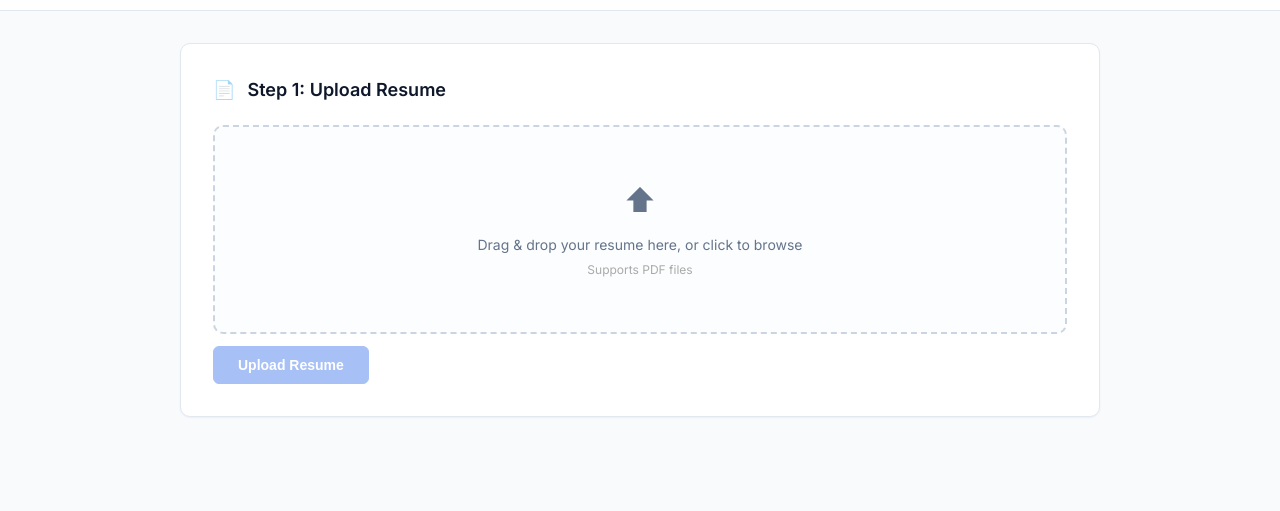
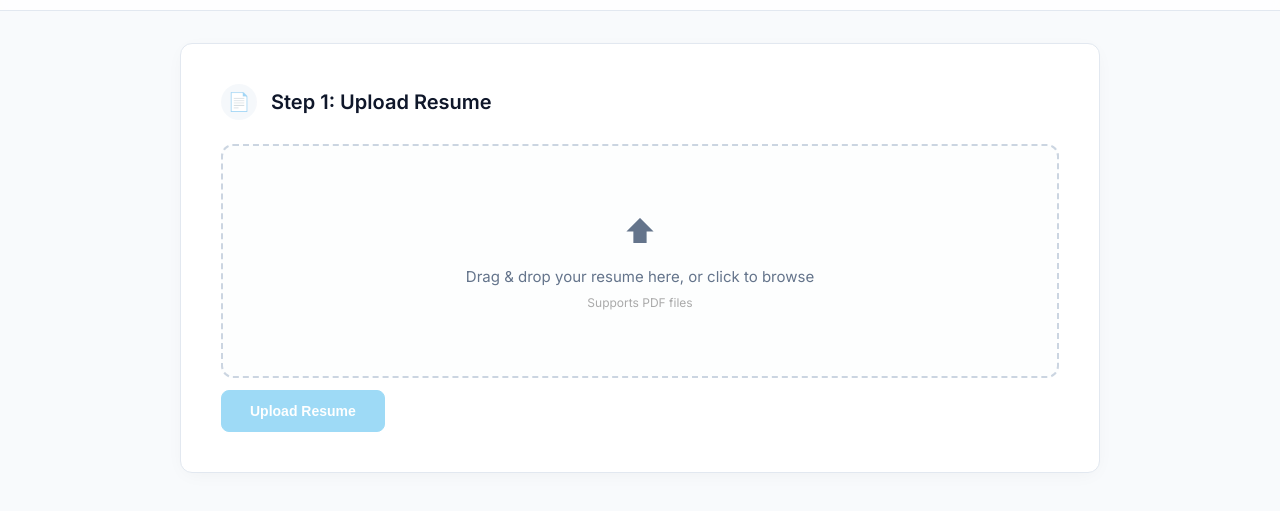
Before and after one commit to Zenuxcoder/Resume-Parser, a website: page index.html in a window 1280 px wide. Shown: the part 49-560 px from the top of the page. Drawn offline with Linux system fonts and the light colour scheme.

Commit message:
style: implement human-centric UI with organic spring animations and natural colors

```diff
--- a/style.css
+++ b/style.css
@@ -1,21 +1,29 @@
 :root {
-    /* Colors */
-    --primary: #2563eb;
-    --primary-hover: #1d4ed8;
-    --bg-page: #f8fafc;
+    /* Colors - Natural & Human */
+    --primary: #0ea5e9;        /* Sky Blue */
+    --primary-hover: #0284c7;
+    --success: #10b981;        /* Emerald */
+    --warning: #f59e0b;        /* Amber */
+    --error: #ef4444;          /* Rose */
+
+    --bg-page: #f8fafc;        /* Slate 50 */
     --bg-card: #ffffff;
-    --text-main: #1e293b;
-    --text-muted: #64748b;
-    --border-color: #e2e8f0;
+    --text-main: #0f172a;       /* Slate 900 */
+    --text-muted: #64748b;      /* Slate 500 */
+    --border-color: #e2e8f0;    /* Slate 200 */
 
     /* Elevation */
-    --shadow-sm: 0 1px 2px 0 rgb(0 0 0 / 0.05);
-    --shadow-md: 0 4px 6px -1px rgb(0 0 0 / 0.1), 0 2px 4px -2px rgb(0 0 0 / 0.1);
-    --shadow-lg: 0 10px 15px -3px rgb(0 0 0 / 0.1), 0 4px 6px -4px rgb(0 0 0 / 0.1);
+    --shadow-soft: 0 4px 20px -5px rgba(0, 0, 0, 0.05);
+    --shadow-lift: 0 10px 25px -10px rgba(0, 0, 0, 0.1);
+
+    /* Motion - The 'Human' feel */
+    --spring: cubic-bezier(0.34, 1.56, 0.64, 1);
+    --transition-snappy: all 0.3s var(--spring);
+    --transition-fluid: all 0.5s cubic-bezier(0.4, 0, 0.2, 1);
 
     /* Radius */
-    --radius: 10px;
-    --radius-sm: 6px;
+    --radius: 12px;
+    --radius-sm: 8px;
 }
 
 /* ===== Reset & Base ===== */
@@ -96,25 +104,61 @@ body {
     background: var(--bg-card);
     border: 1px solid var(--border-color);
     border-radius: var(--radius);
-    padding: 32px;
-    margin-bottom: 24px;
-    box-shadow: var(--shadow-sm);
-    transition: transform 0.2s ease, box-shadow 0.2s ease;
+    padding: 40px;
+    margin-bottom: 32px;
+    box-shadow: var(--shadow-soft);
+    transition: var(--transition-snappy);
+    position: relative;
+    overflow: hidden;
+}
+
+.card::before {
+    content: '';
+    position: absolute;
+    top: 0;
+    left: 0;
+    width: 100%;
+    height: 4px;
+    background: linear-gradient(90deg, var(--primary), #a5b4fc);
+    opacity: 0;
+    transition: var(--transition-fluid);
 }
 
 .card:hover {
-    transform: translateY(-2px);
-    box-shadow: var(--shadow-md);
+    transform: translateY(-4px) scale(1.005);
+    box-shadow: var(--shadow-lift);
+}
+
+.card:hover::before {
+    opacity: 1;
 }
 
 .card h2 {
-    font-size: 18px;
+    font-size: 20px;
     font-weight: 700;
-    margin-bottom: 20px;
-    color: #0f172a;
+    margin-bottom: 24px;
+    color: var(--text-main);
     display: flex;
     align-items: center;
-    gap: 12px;
+    gap: 14px;
+}
+
+.card h2 .icon {
+    display: flex;
+    align-items: center;
+    justify-content: center;
+    width: 36px;
+    height: 36px;
+    background: #f1f5f9;
+    border-radius: 50%;
+    font-size: 16px;
+    transition: var(--transition-snappy);
+}
+
+.card:hover h2 .icon {
+    background: var(--primary);
+    color: white;
+    transform: rotate(10deg);
 }
 
 .card h2 .icon {
@@ -126,20 +170,27 @@ body {
 .upload-area {
     border: 2px dashed #cbd5e1;
     border-radius: var(--radius);
-    padding: 48px 24px;
+    padding: 60px 24px;
     text-align: center;
     color: var(--text-muted);
-    font-size: 14px;
+    font-size: 15px;
     cursor: pointer;
-    transition: all 0.2s ease;
-    background: #fcfdfe;
+    transition: var(--transition-snappy);
+    background: #fdfefe;
+    position: relative;
+    z-index: 1;
 }
 
 .upload-area:hover,
 .upload-area.dragover {
     border-color: var(--primary);
-    background: #eff6ff;
+    background: #f0f9ff;
     color: var(--primary);
+    transform: scale(1.01);
+}
+
+.upload-area:active {
+    transform: scale(0.98);
 }
 
 .upload-area .upload-icon {
@@ -163,28 +214,35 @@ body {
     display: inline-flex;
     align-items: center;
     justify-content: center;
-    padding: 10px 24px;
+    padding: 12px 28px;
     font-size: 14px;
-    font-weight: 600;
+    font-weight: 700;
     border: 1px solid var(--border-color);
     border-radius: var(--radius-sm);
     background: var(--bg-card);
     color: var(--text-main);
     cursor: pointer;
-    transition: all 0.2s ease;
+    transition: var(--transition-snappy);
     margin-top: 12px;
+    box-shadow: var(--shadow-sm);
 }
 
 .btn:hover {
-    background: #f1f5f9;
+    background: #f8fafc;
     border-color: #cbd5e1;
-    transform: translateY(-1px);
+    transform: translateY(-2px);
+    box-shadow: var(--shadow-md);
+}
+
+.btn:active {
+    transform: translateY(0) scale(0.96);
 }
 
 .btn:disabled {
     opacity: 0.4;
     cursor: not-allowed;
-    transform: none;
+    transform: none !important;
+    box-shadow: none !important;
 }
 
 .btn-primary {
@@ -196,7 +254,7 @@ body {
 .btn-primary:hover {
     background: var(--primary-hover);
     border-color: var(--primary-hover);
-    box-shadow: 0 4px 12px rgb(37 99 235 / 0.2);
+    box-shadow: 0 8px 20px -4px rgb(14 165 233 / 0.3);
 }
 
 /* ===== Textarea ===== */
@@ -225,11 +283,23 @@ body {
 /* ===== Extracted Info ===== */
 .extracted-info {
     display: none;
-    margin-top: 20px;
-    padding: 16px 20px;
-    background: #f9fafb;
-    border: 1px solid #e5e7eb;
-    border-radius: 4px;
+    margin-top: 24px;
+    padding: 24px;
+    background: #f1f5f966;
+    border: 1px solid var(--border-color);
+    border-radius: var(--radius-sm);
+    animation: slideUpFade 0.5s var(--spring);
+}
+
+@keyframes slideUpFade {
+    from {
+        opacity: 0;
+        transform: translateY(20px);
+    }
+    to {
+        opacity: 1;
+        transform: translateY(0);
+    }
 }
 
 .extracted-info.visible {
```
